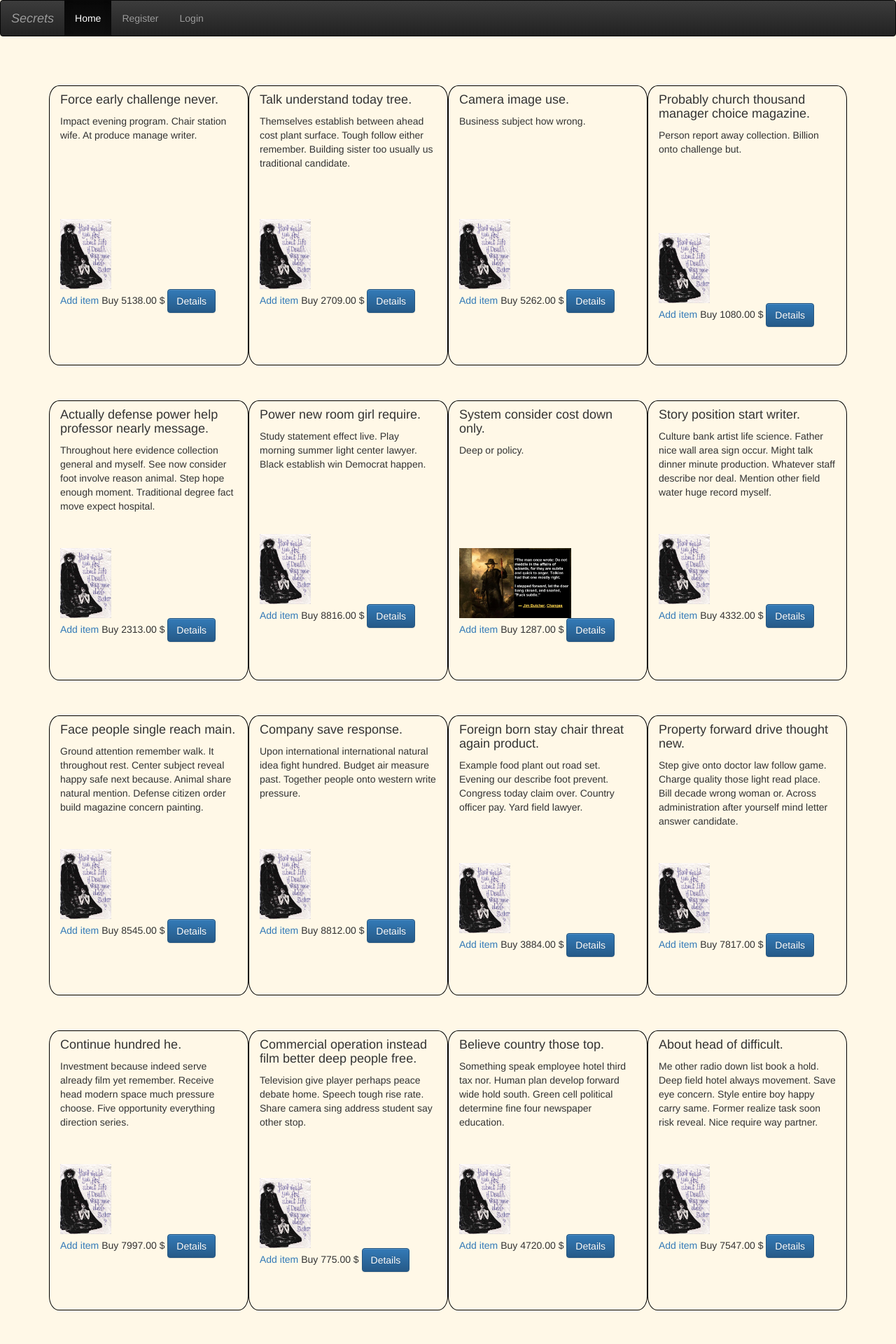
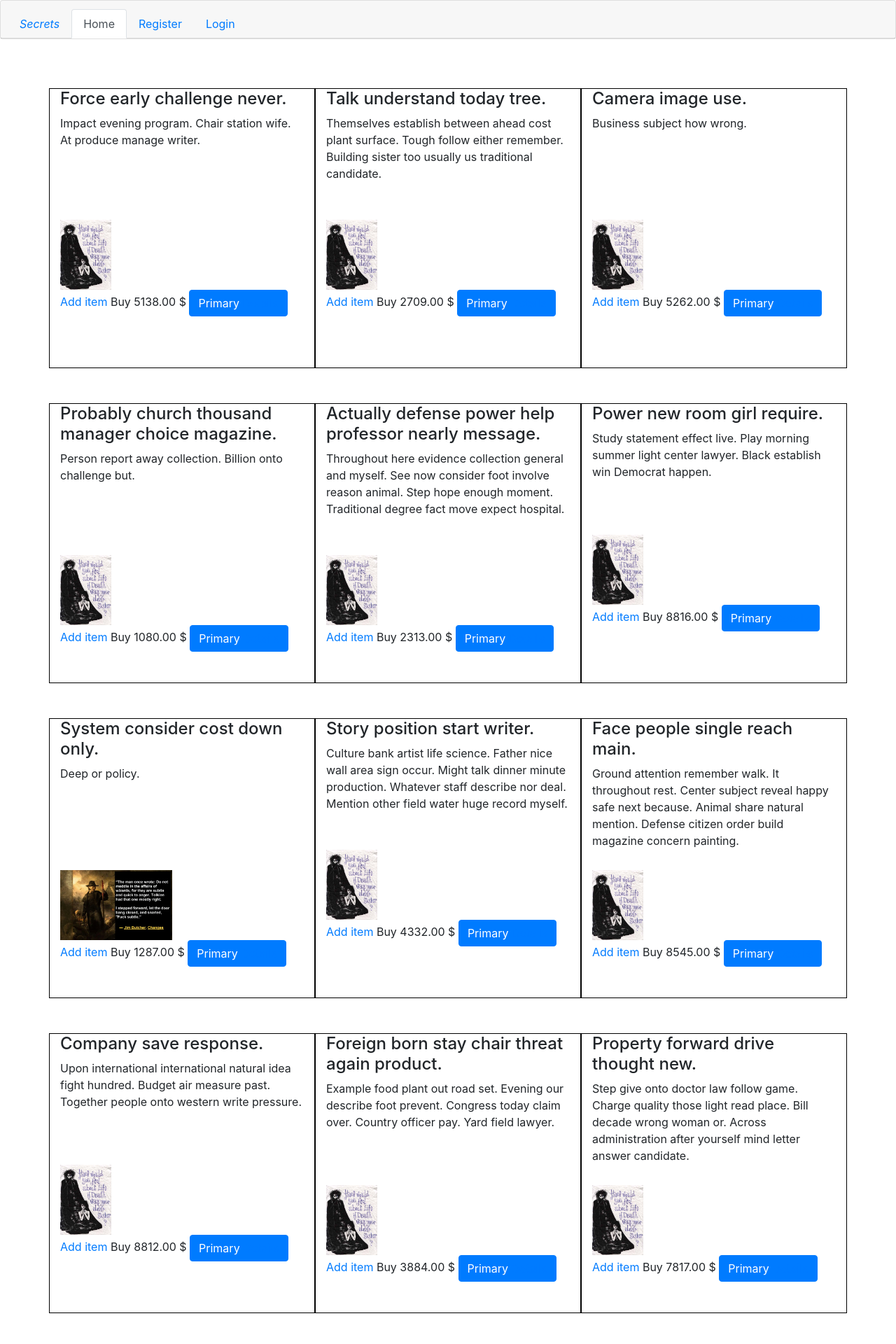
Before and after one commit to luciaeveberger/info_security, a Django app: page / in a window 1280 px wide. Shown: the top 1920 px of the page at 70% size. Run offline with Django 3.2, Linux system fonts and the light colour scheme; data comes from the database, SQL or seed files in the repository; both versions use the stored data as it was after the commit; some libraries are stand-ins or nearby versions.

Commit message:
Adds a bit more styling

```diff
--- a/secretsapp/secretsmodules/views.py
+++ b/secretsapp/secretsmodules/views.py
@@ -23,22 +23,6 @@ def duplicate_mail(email):
         return True
     return False
 
-
-
-# Create your views here.
-# class HomePageView(TemplateView):
-#     template_name = 'secretsmodules/index.html'
-#     def get(self, request, **kwargs):
-#         secrets = Secret.objects.all()
-#         my_dict = {'all_secrets':secrets}
-#         return render(request, 'secretsmodules/index.html', context=my_dict)
-# class HomePageView(TemplateView):
-#     template_name = 'secretsmodules/index.html'
-#     def get_context_data(self, **kwargs):
-#         context = super().get_context_data(**kwargs)
-#         secrets = Secret.objects.all()
-#         context['all_secrets'] = secrets
-#         return context
 class HomePageView(ListView):
     template_name = 'secretsmodules/index.html'
     context_object_name = 'all_secrets'  #default: objectname_list
@@ -52,13 +36,16 @@ class DetailsView(DetailView):
 
 def add_to_cart(request, secret_id):
     if request.user.is_authenticated:
-        cart = request.session.get('cart', {})
+        cart = request.session.get('cart', dict())
         secret = Secret.objects.get(pk=secret_id)
         serialized_obj = serializers.serialize('json', [secret])
-        cart[len(cart)] = (serialized_obj)
+        # if item already in cart
+        if secret_id in cart:
+            cart[secret_id]['quantity'] = cart[secret_id]['quantity'] + 1
+        else:
+            cart[secret_id] = {"secret": serialized_obj, "quantity":1}
         request.session['cart'] = cart
         my_cart = request.session['cart']
-        # need to change this because the action adds to cart every time
         return render(request, 'secretsmodules/cart.html', context=my_cart)
     else:
         return HttpResponseRedirect(reverse('login'))
--- a/secretsapp/static/css/styles.css
+++ b/secretsapp/static/css/styles.css
@@ -1,10 +1,8 @@
 body{
-  background-color: #FFF8E7;
 }
 .secret-entry{
   min-height: 400px;
   border: 1px solid black;
-  border-radius: 5%;
   margin-top: 50px;
 }
 
--- a/secretsapp/templates/secretsmodules/base.html
+++ b/secretsapp/templates/secretsmodules/base.html
@@ -2,40 +2,44 @@
 {% load staticfiles %}
 <html>
     <head>
-        <link rel="stylesheet" href="//maxcdn.bootstrapcdn.com/bootstrap/3.2.0/css/bootstrap.min.css">
-        <link rel="stylesheet" href="//maxcdn.bootstrapcdn.com/bootstrap/3.2.0/css/bootstrap-theme.min.css">
+        <link rel="stylesheet" href="//maxcdn.bootstrapcdn.com/bootstrap/4.1.0/css/bootstrap.min.css">
+        <!--<link rel="stylesheet" href="//maxcdn.bootstrapcdn.com/bootstrap/3.2.0/css/bootstrap-theme.min.css">-->
         <link rel="stylesheet" href="{% static 'css/styles.css' %}"\>
         <meta charset="utf-8">
         <title>Howdy!</title>
     </head>
     <body>
-    <nav class="navbar navbar-inverse">
-      <div class="container-fluid">
-        <div class="navbar-header">
-          <a class="navbar-brand" href="#"><i> Secrets </i></a>
-        </div>
-        <ul class="nav navbar-nav">
-          <li class="active"><a href="/">Home</a></li>
-
-
-
+        <div class="card text-center">
+            <div class="card-header">
+                <ul class="nav nav-tabs card-header-tabs">
+                    <li class="nav-item">
+                        <a class="nav-link " href="/"><i>Secrets </i></a>
+                    </li>
+                    <li class="nav-item">
+                        <a class="nav-link active" href="/">Home</a>
+                    </li>
                     {% if user.is_authenticated %}
-
-          <li><a href="#"> My cart</a></li>
-          <li><a href="{% url 'logout' %}">Logout</a></li>
+                    <li class="nav-item">
+                        <a class="nav-link" href="#">MyCart</a>
+                    </li>
+                    <li class="nav-item">
+                        <a class="nav-link" href="{% url 'logout' %}">Logout</a>
+                    </li>
                     {% else %}
-
-          <li><a href="{% url 'secretsmodules:register' %}">Register</a></li>
-            <li><a href="{% url 'login' %}">Login</a></li>
+                    <li class="nav-item">
+                        <a class="nav-link" href="{% url 'secretsmodules:register' %}">Register</a>
+                    </li>
+                    <li class="nav-item">
+                        <a class="nav-link" href="{% url 'login' %}">Login</a>
+                    </li>
                     {% endif %}
-
                 </ul>
             </div>
-    </nav>
-
+        </div>
+        <div class="card-body">
             <div class="container">
                 {% block content %}
                 {% endblock %}
             </div>
-
+        </div>
     </body>
--- a/secretsapp/templates/secretsmodules/cart.html
+++ b/secretsapp/templates/secretsmodules/cart.html
@@ -2,6 +2,10 @@
     {% block content %}
 <div>
     <h1> Cart details </h1>
+    <div class="btn-group" role="group" aria-label="Basic example">
+      <button type="button" class="btn btn-secondary">Checkout now</button>
+      <button type="button" class="btn btn-secondary">keep shopping</button>
+    </div>
     {{request.session.cart}}
      <div class="container">
         <div class="row">
--- a/secretsapp/templates/secretsmodules/index.html
+++ b/secretsapp/templates/secretsmodules/index.html
@@ -1,12 +1,10 @@
 {% extends "secretsmodules/base.html" %}
 {% load staticfiles %}
 {% block content %}
-
 <div class="row">
     {% if all_secrets %}
-            <div class="col-lg-12">
     {% for secret in all_secrets %}
-            <div class='col-lg-3 col-md-4 col-sm-6 col-xs-12 secret-entry' >
+    <div class="col-4 secret-entry">
         <h4>
             {{secret.title}}
         </h4>
@@ -19,13 +17,14 @@
         <img src="{% static 'images/sandman.jpg' %}" height=100px>
         {% endif %}
         <br>
-
         <a href="{% url 'secretsmodules:add_to_cart' secret_id=secret.id %}">Add item</a>
         Buy  {{secret.price }} $
         </a>
-                <a class="btn btn-primary " href="{% url 'secretsmodules:details' secret.id %}">
+        <button type="button" class="btn btn-primary">Primary
+        <a href="{% url 'secretsmodules:details' secret.id %}">
         Details
         </a>
+        </button>
     </div>
     {% endfor %}
 </div>
```
Also changed, not shown: secretsapp/db.sqlite3. Lines whose indentation alone changed are shown as unchanged.
